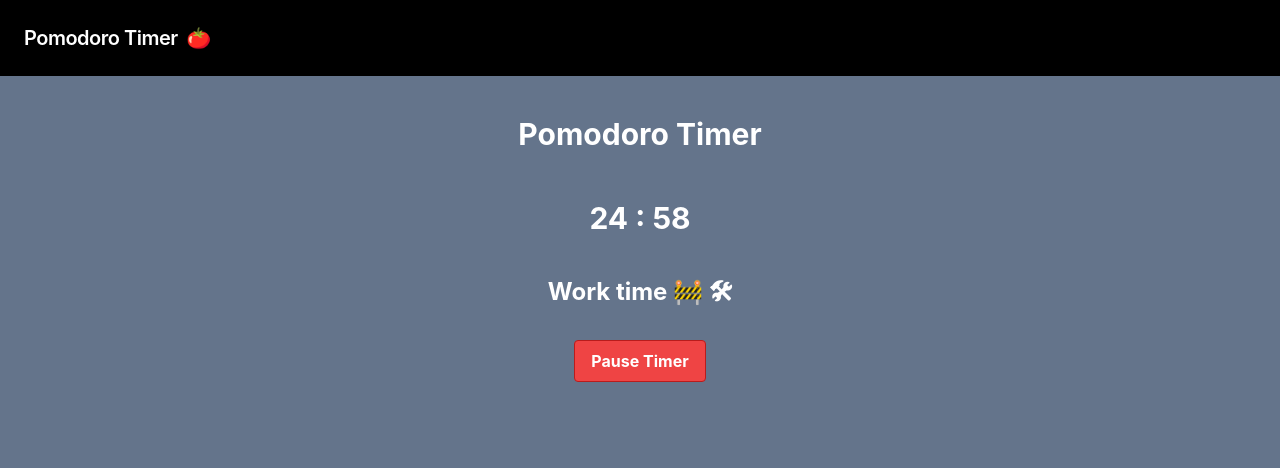
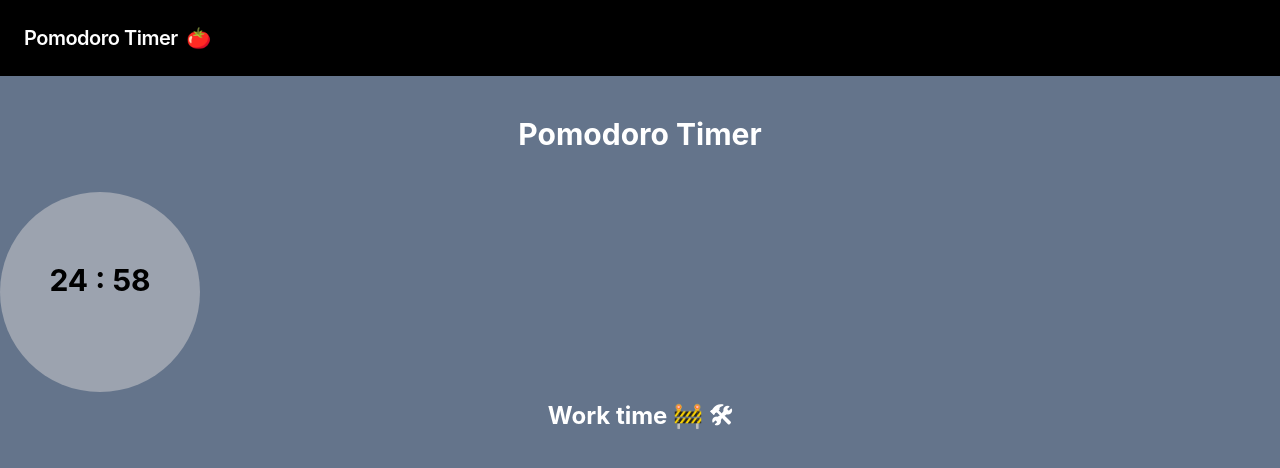
Before and after one commit to MisterCruz/pomodoro-timer, a React (Create React App) app: page / in a window 1280 px wide. Both pictures are taken after a click on the button "Start timer". Shown: the top 468 px of the page. Built offline with nearby package versions, Linux system fonts and the light colour scheme.

Commit message:
add style

```diff
--- a/src/App.js
+++ b/src/App.js
@@ -1,6 +1,7 @@
 import './App.css';
 import Pom from './Pom'
 import Navbar from './Navbar'
+
 
 function App() {
   return (
--- a/src/Navbar.js
+++ b/src/Navbar.js
@@ -3,8 +3,8 @@ import React, { Component } from 'react'
 class Navbar extends Component {
     render() {
         return (
-        <nav class="flex items-center justify-between flex-wrap bg-black p-6">
-            <span class="font-semibold text-xl tracking-tight text-white">Pomodoro Timer  <span className="p-1"> 🍅 </span> </span>
+        <nav className="flex items-center justify-between flex-wrap bg-black p-6">
+            <span className="font-semibold text-xl tracking-tight text-white">Pomodoro Timer  <span className="p-1"> 🍅 </span> </span>
         </nav>
         )
     }
--- a/src/Pom.js
+++ b/src/Pom.js
@@ -15,6 +15,8 @@ class Pom extends Component {
 
 
     countDown() {
+        let audio = new Audio('https://interactive-examples.mdn.mozilla.net/media/cc0-audio/t-rex-roar.mp3');
+        audio.play();
         let time = new Date(new Date().getTime() + 25 * 60000)
         setInterval(() => {
             let now = new Date().getTime();
@@ -31,13 +33,29 @@ class Pom extends Component {
         }, 1000)
     }
 
+    /*
+    pause() {
+        let time = new Date(new Date().getTime() + this.state.minutes * 60000)
+        let now = new Date().getTime();
+        let timeLeft = time - now;
+        this.setState({
+            minutes: Math.floor((timeLeft % (1000 * 60 * 60)) / (1000 * 60)),
+            seconds: Math.floor((timeLeft % (1000 * 60)) / 1000)
+        })
+    }*/
+
     render() {
         return (
-            <div className="bg-slate-500">
+            <div className="bg-slate-500 justify-center items-center">
                 <h1 className="text-3xl font-bold py-10 text-white"> Pomodoro Timer </h1>
-                {this.state.isStarted ? <p className="text-3xl font-bold pt-2 pb-8 text-white"> {this.state.minutes} : {this.state.seconds}</p> : null}
+
+                {this.state.isStarted ?
+                <div className="content-center w-[200px] h-[200px] rounded-full border-3 flex p-3 relative bg-gray-400 justify-center items-center">
+                    <p className="text-3xl font-bold pt-2 pb-8 text-black"> {this.state.minutes} : {this.state.seconds}</p>
+                </div>
+                : null}
                 { this.state.isStarted ? <p className="text-2xl font-bold pt-2 pb-8 text-white">Work time 🚧 🛠 </p> : null }
-                { this.state.isStarted ? <button className="bg-red-500 hover:bg-red-700 text-white font-bold py-2 px-4 border border-red-700 rounded">Pause Timer</button> : null}
+                {/*{ this.state.isStarted ? <button className="bg-red-500 hover:bg-red-700 text-white font-bold py-2 px-4 border border-red-700 rounded">Pause Timer</button> : null} */}
                 {this.state.isStarted ? null : <button className="bg-blue-500 hover:bg-blue-700 text-white font-bold py-2 px-4 border border-blue-700 rounded"
                 onClick={this.countDown}>Start timer</button>}
             </div>
```
